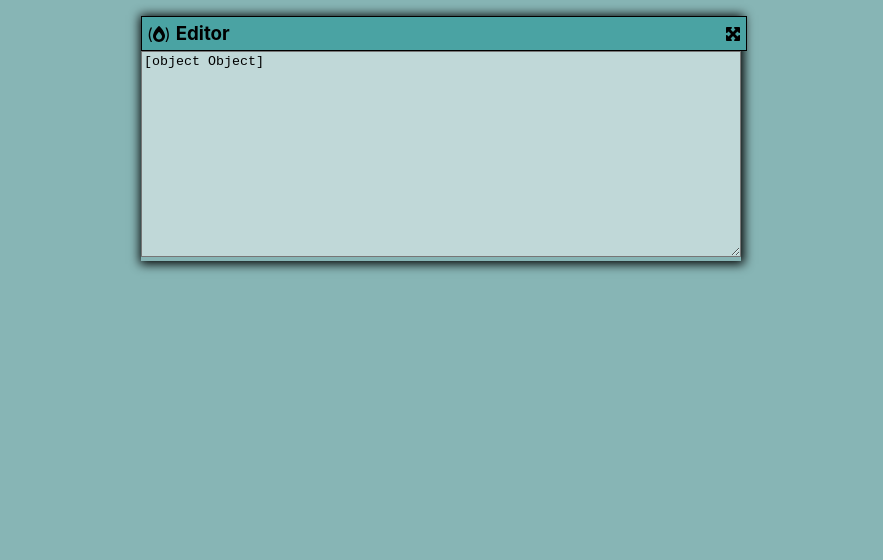
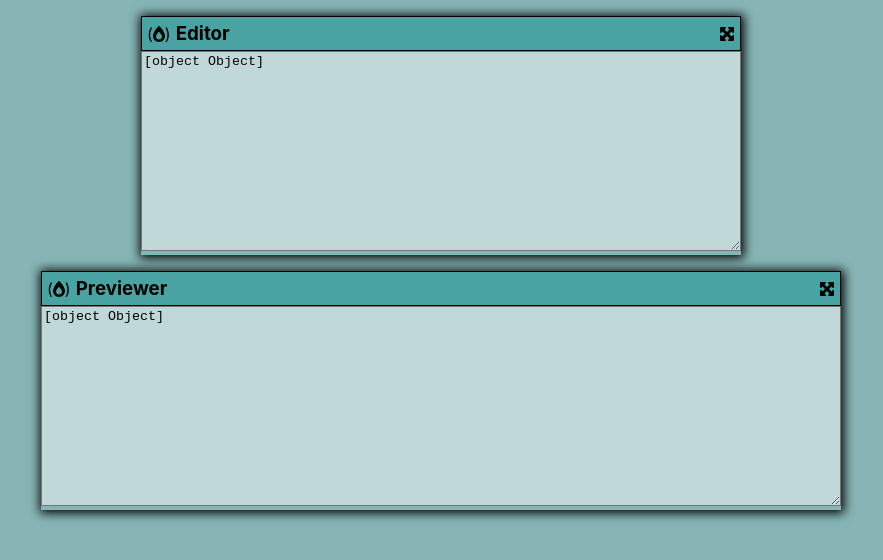
Before and after one commit to LewisLovett/markdown_previewer, a React (Create React App) app: page / in a window 1280 px wide. Shown: the top 560 px of the page, without its empty margins (199-1082 px from the left). Built offline with nearby package versions, Linux system fonts and the light colour scheme.

Commit message:
Improved css

```diff
--- a/src/App.js
+++ b/src/App.js
@@ -1,11 +1,60 @@
 
+import { useState } from 'react';
 import './App.scss';
 import EditorWrapper from './container/EditorWrapper/EditorWrapper';
+import PreviewWrapper from './container/PreviewWrapper/PreviewWrapper';
 
 function App() {
+
+  const [editorText, setEditorText] = useState(`# Welcome to my React Markdown Previewer!
+
+  ## This is a sub-heading...
+  ### And here's some other cool stuff:
+
+  Heres some code, \`<div></div>\`, between 2 backticks.
+
+  \`\`\`
+  // this is multi-line code:
+
+  function anotherExample(firstLine, lastLine) {
+    if (firstLine == \'\`\`\`\' && lastLine == \'\`\`\`\') {
+      return multiLineCode;
+    }
+  }
+  \`\`\`
+
+  You can also make text **bold**... whoa!
+  Or _italic_.
+  Or... wait for it... **_both!_**
+  And feel free to go crazy ~~crossing stuff out~~.
+
+  There's also [links](https://www.freecodecamp.org), and
+  > Block Quotes!
+
+  And if you want to get really crazy, even tables:
+
+  Wild Header | Crazy Header | Another Header?
+  ------------ | ------------- | -------------
+  Your content can | be here, and it | can be here....
+  And here. | Okay. | I think we get it.
+
+  - And of course there are lists.
+    - Some are bulleted.
+       - With different indentation levels.
+          - That look like this.
+
+
+  1. And there are numbered lists too.
+  1. Use just 1s if you want!
+  1. And last but not least, let's not forget embedded images:
+
+  ![freeCodeCamp Logo](https://cdn.freecodecamp.org/testable-projects-fcc/images/fcc_secondary.svg)
+  `)
+
   return (
     <div className="App">
-      <EditorWrapper/>
+      <EditorWrapper textAreaContent={editorText}/>
+      <PreviewWrapper/>
     </div>
   );
 }
--- a/src/App.scss
+++ b/src/App.scss
@@ -6,3 +6,7 @@
   background-color: #87b5b5;
 
 }
+
+*{
+  box-sizing: border-box;
+}
--- a/src/components/ToolBar/ToolBar.scss
+++ b/src/components/ToolBar/ToolBar.scss
@@ -7,7 +7,7 @@
 
     padding: 5px;
     align-items: center;
-    width: 99%;
+    width: 100%;
 
     &__title{
         display: inline;
--- a/src/container/EditorWrapper/EditorWrapper.scss
+++ b/src/container/EditorWrapper/EditorWrapper.scss
@@ -5,7 +5,7 @@
 
     &__textBox{
         resize: vertical;
-        width: 99%;
+        width: 100%;
         min-height: 200px;
         background-color: #c0d8d8;
         outline: none;
```
